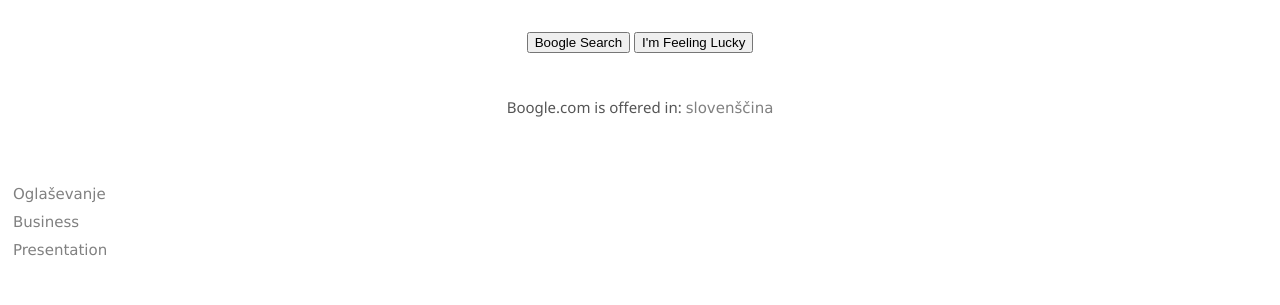
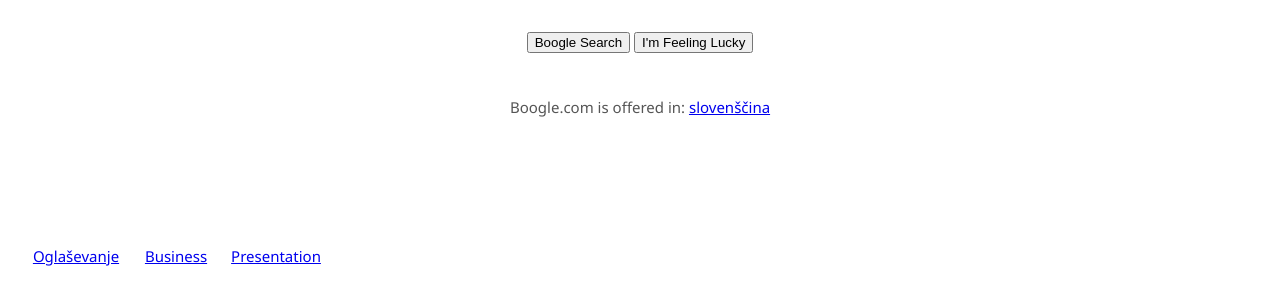
Before and after one commit to brishewatts/BGL2, a plain HTML site: page index.html in a window 1280 px wide. Shown: the part 571-876 px from the top of the page. Drawn offline with Linux system fonts and the light colour scheme.

Commit message:
changed html and css

```diff
--- a/index.html
+++ b/index.html
@@ -11,7 +11,7 @@
 <div id="main">
     <div class="header">
         <div class="boogle-small"></div>
-        <ul class="nav-links">
+        <ul class="header-links">
             <li><a href="#" >Boogle Mail</a></li>
             <li><a href="#" >Boogle Drive</a></li>
             <li><a href="#" >Boogle Photos</a></li>
@@ -22,7 +22,7 @@
     <br/><br/><br/><br/>
 
     <div class="centerpg">
-        <img class="picture" src="http://agperson.com/old/boogle/boogle.gif"/>
+        <img class="picture" src="https://s3-eu-west-1.amazonaws.com/ownpictures/boogle_picture.gif"/>
     </div>
     <div class="stext"><form method="get" action="http://www.google.com/search">
         <input type="text"   name="q" size="31"
@@ -36,9 +36,10 @@
         <div id="offered">Boogle.com is offered in: <a href="#" >slovenščina</a> </div>
         <br/><br/>
     </form></div>
+    <br/><br/><br/><br/><br/>
     <footer>
         <div id="footer">
-            <ul class="left-nav">
+            <ul>
                 <li><a href="https://www.google.si/intl/sl/ads/?fg=1">Oglaševanje</a></li>
                 <li><a href="https://www.google.si/services/?fg=1">Business</a></li>
                 <li><a href="https://www.google.si/intl/sl/about.html?fg=1">Presentation</a></li>
--- a/stylesheet.css
+++ b/stylesheet.css
@@ -32,7 +32,7 @@
     position: relative;
     float: left;
 }
-.nav-links {
+.header-links {
     list-style-type: none;
     padding-left: 0;
     margin: 0;
@@ -44,11 +44,11 @@
     font-size: 12px;
     height: 100%;
 }
-.nav-links li {
+.header-links li {
     display: inline;
     padding: 0;
 }
-.nav-links li a {
+.header-links li a {
     color: #ffffff;
     text-decoration: none;
     font-family: "Noto Sans", sans-serif;
@@ -74,31 +74,23 @@
     display: inline;
 }
 
-.left-nav, #a:hover, a:visited, a:link, a:active{
-    margin:0;
-    text-align:left;
-    font-family: Verdana;
-    color: grey;
-    display: inline;
-    text-decoration: none;
-}
-
-.right-nav, #a:hover, a:visited, a:link, a:active{
-    text-align:right;
-    color:grey;
-    display:inline;
-    text-decoration:none;
-}
-
-#footer li, .left-nav{
-    float:center;
-    padding: 5px;
-}
-
-#footer li, .right-nav{
-    float:center;
-}
 .gumbi {
     padding-top: 34px;
     margin: 0 auto;
     text-align: center;
+}
+#footer {
+    height: 200px;
+    font-size: 14px;
+    width: 1200px;
+    position: absolute;
+}
+#footer ul {
+    text-align: center;
+    display: inline-block;
+}
+#footer ul li {
+    list-style-type: none;
+    float:left;
+    width: 100px;
+}
```
